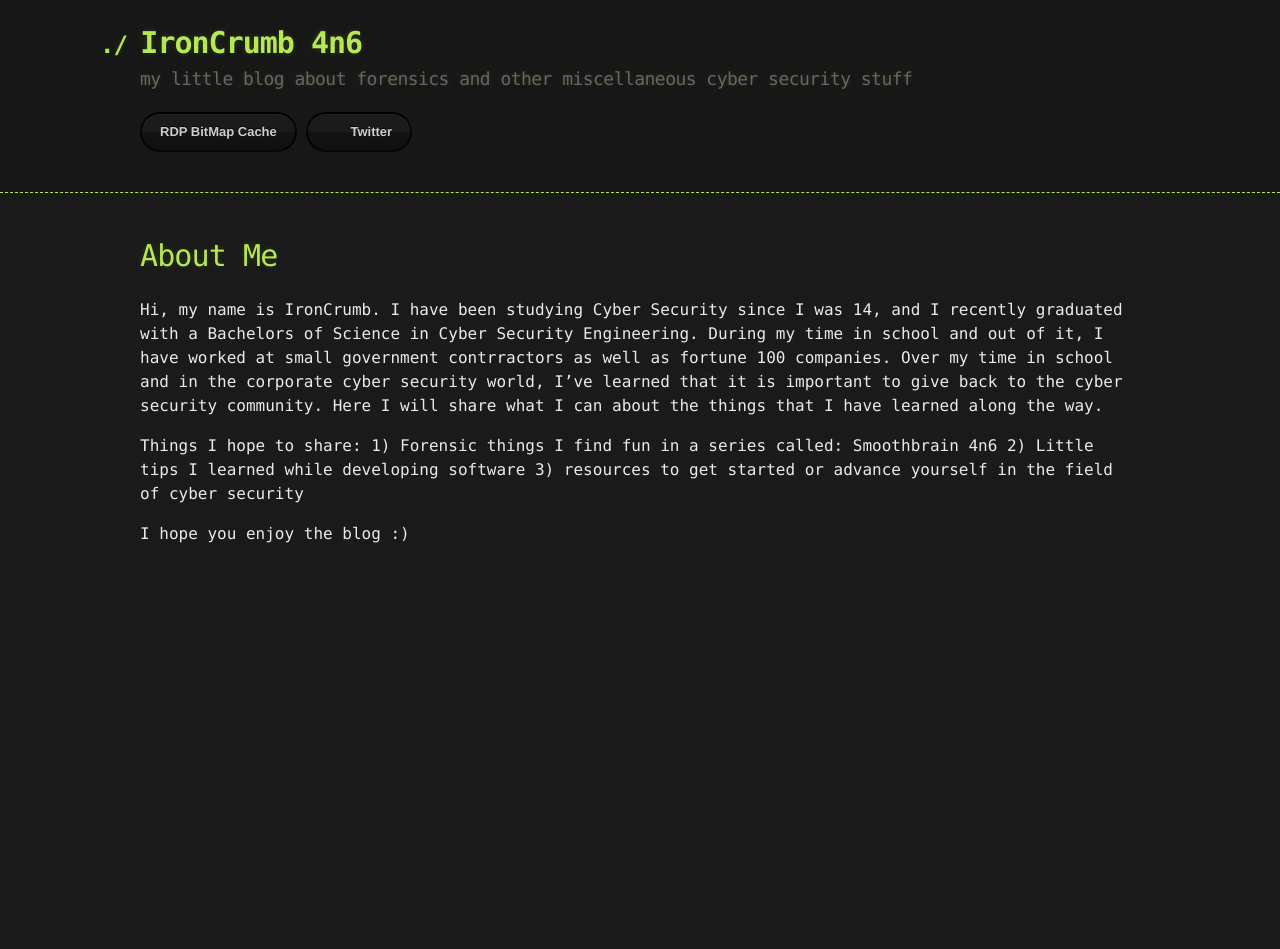
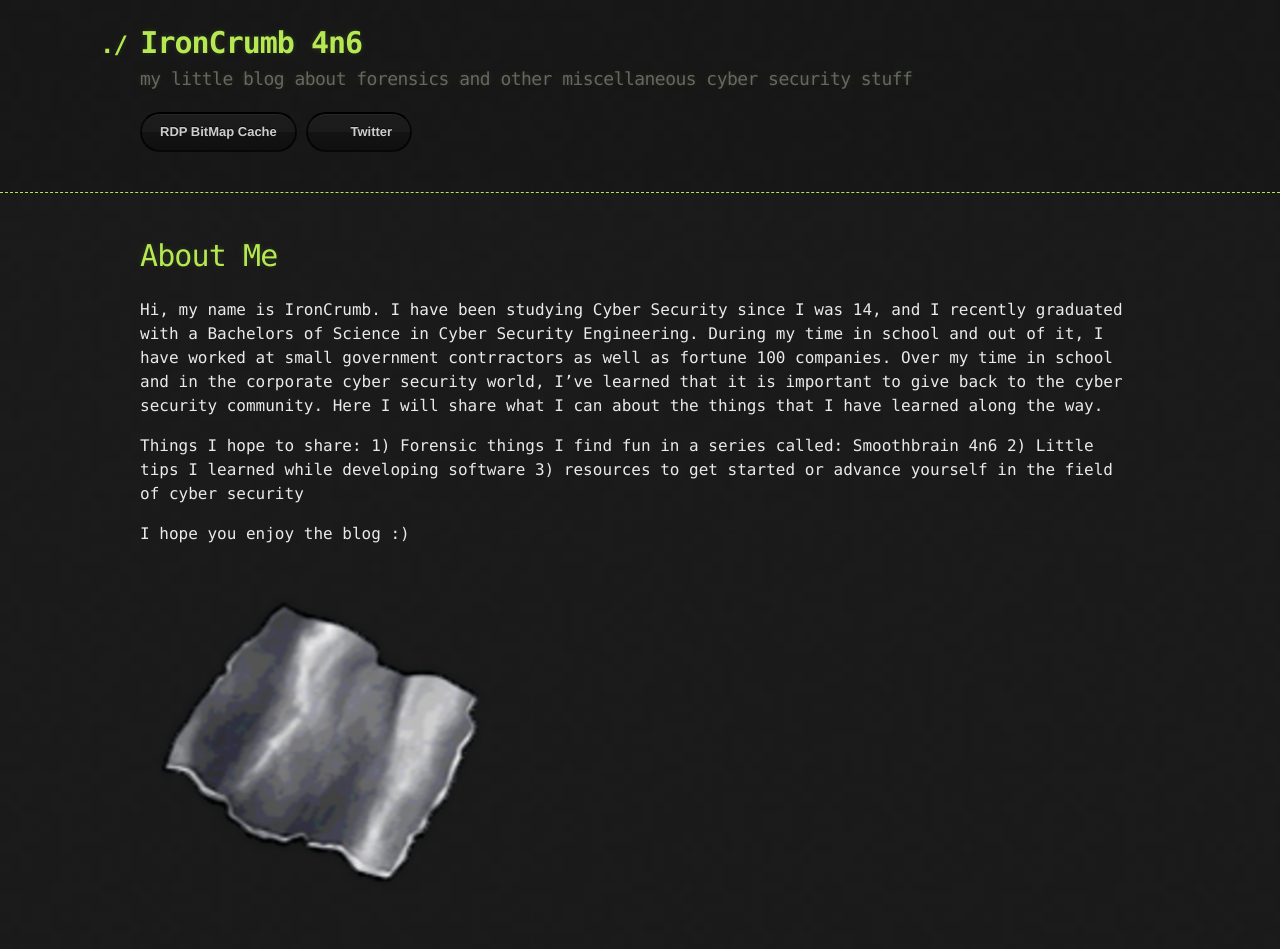
Before and after one commit to Centrelink93/ironcrumb.github.io, a Jekyll site: the page built from index.md, in a window 1280 px wide. Built offline with Jekyll 4.4.1, drawn with Linux system fonts in a browser that asks for light colours; our own code applies the rules of GitHub Pages for plain Markdown files; before the commit the page ends 900 px from its top, so only the background shows below that.

Commit message:
Update index.md

```diff
--- a/index.md
+++ b/index.md
@@ -9,3 +9,5 @@ Things I hope to share:
   3) resources to get started or advance yourself in the field of cyber security
 
 I hope you enjoy the blog :)
+
+![image info](./20ZkMHoO_400x400.png)
```
